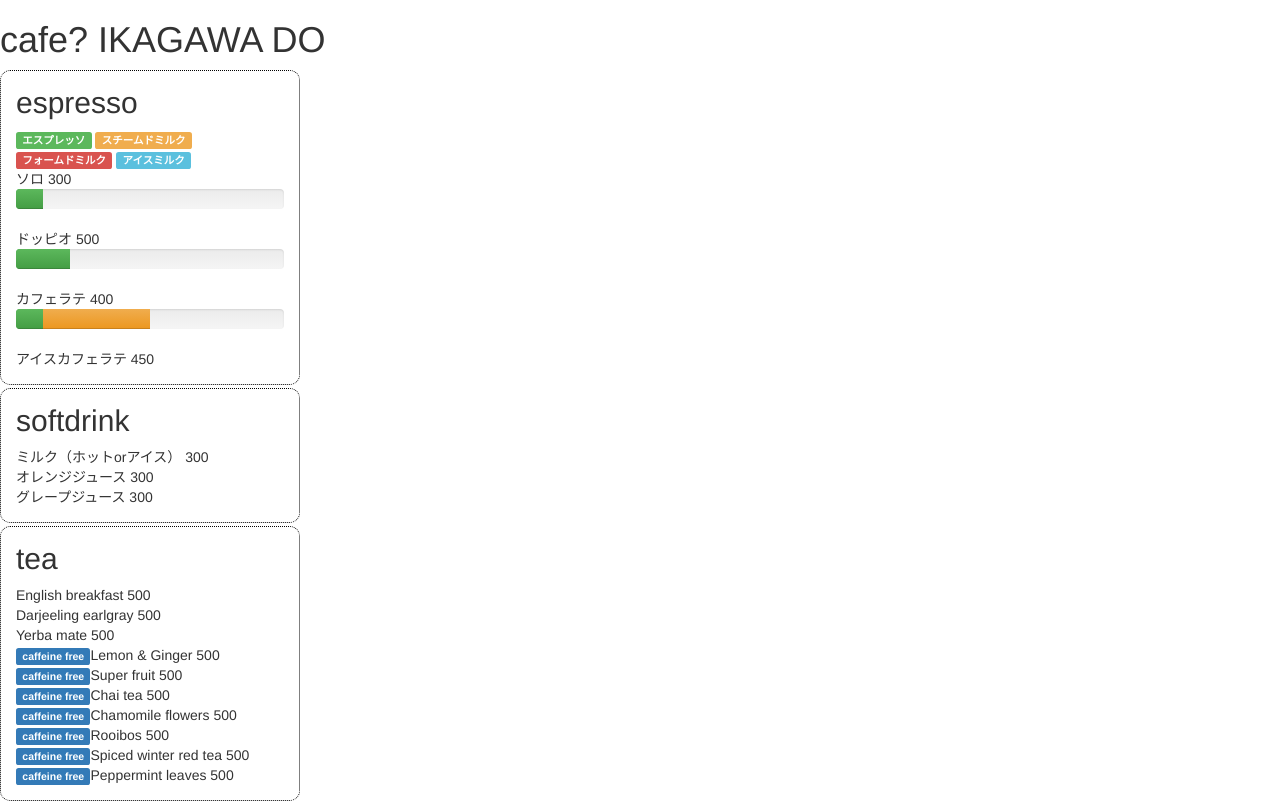
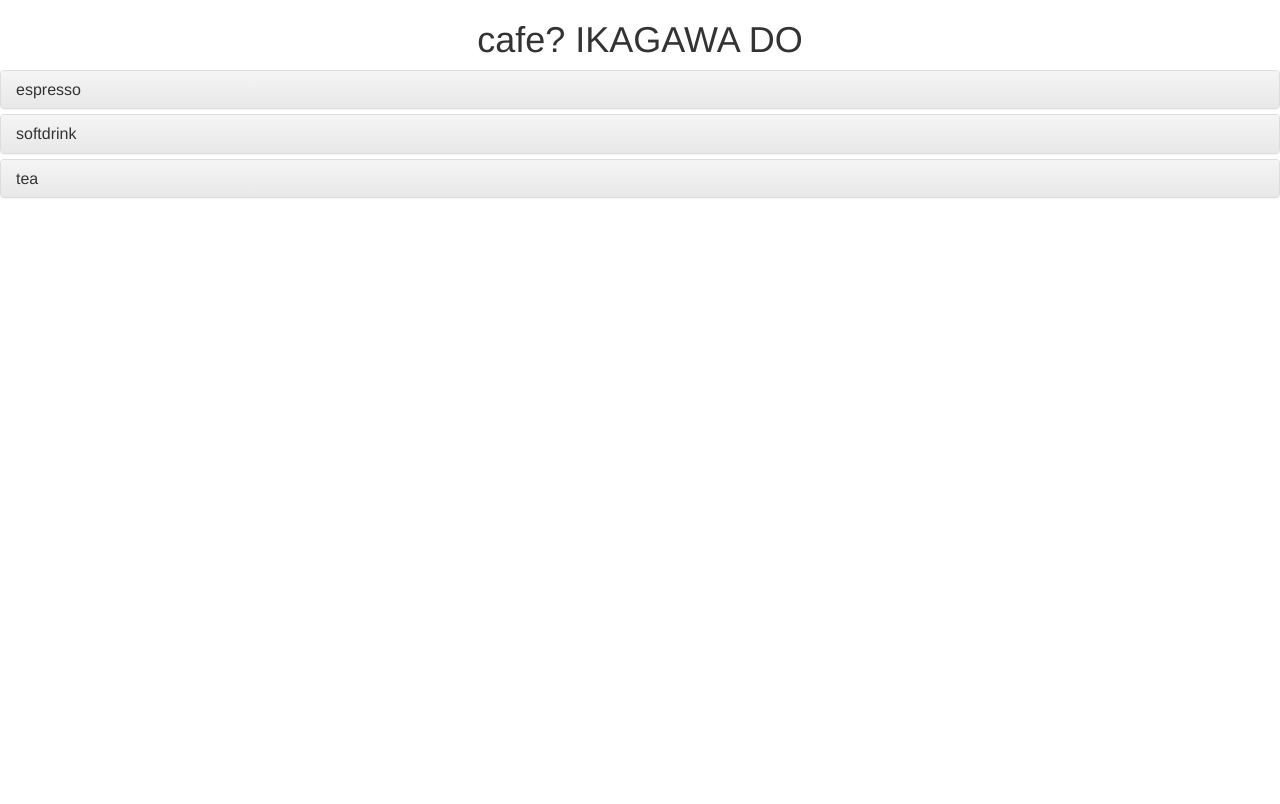
Before and after one commit to 50river/ikagawado_menu, a PHP site: page / in a window 1280 px wide. After the commit the page ends 198 px from the top, so only its background shows below. Run offline with PHP 8.4, Linux system fonts and the light colour scheme; some libraries are stand-ins or nearby versions.

Commit message:
アコーディオン化

```diff
--- a/index.html
+++ b/index.html
@@ -13,9 +13,18 @@
 
   <body>
     <h1>cafe? IKAGAWA DO</h1>
-    <div class="box">
-      <h2>espresso</h2>
-      <span class="label label-success">エスプレッソ</span>
+    <div class="panel-group" id="accordion">
+  <div class="panel panel-default">
+    <div class="panel-heading">
+      <h4 class="panel-title">
+        <a data-toggle="collapse" data-parent="#accordion" href="#collapseOne">
+          espresso
+        </a>
+      </h4>
+    </div>
+    <div id="collapseOne" class="panel-collapse collapse">
+      <div class="panel-body">
+        <span class="label label-success">エスプレッソ</span>
       <span class="label label-warning">スチームドミルク</span>
       <span class="label label-danger">フォームドミルク</span>
       <span class="label label-info">アイスミルク</span>
@@ -42,16 +51,36 @@
         </div>
       </div>
       <li>アイスカフェラテ 450</li>
+      </div>
     </div>
-    <div class="box">
-      <h2>softdrink</h2>
+  </div>
+  <div class="panel panel-default">
+    <div class="panel-heading">
+      <h4 class="panel-title">
+        <a data-toggle="collapse" data-parent="#accordion" href="#collapseTwo">
+          softdrink
+        </a>
+      </h4>
+    </div>
+    <div id="collapseTwo" class="panel-collapse collapse">
+      <div class="panel-body">
       <li>ミルク（ホットorアイス） 300</li>
       <li>オレンジジュース 300</li>
       <li>グレープジュース 300</li>
+      </div>
     </div>
-    <div class="box">
-      <h2>tea</h2>
-      <li>English breakfast 500</li>
+  </div>
+  <div class="panel panel-default">
+    <div class="panel-heading">
+      <h4 class="panel-title">
+        <a data-toggle="collapse" data-parent="#accordion" href="#collapseThree">
+          tea
+        </a>
+      </h4>
+    </div>
+    <div id="collapseThree" class="panel-collapse collapse">
+      <div class="panel-body">
+        <li>English breakfast 500</li>
       <li>Darjeeling earlgray 500</li>
       <li>Yerba mate 500</li>
       <li><span class="label label-primary">caffeine free</span>Lemon & Ginger 500</li>
@@ -61,6 +90,9 @@
       <li><span class="label label-primary">caffeine free</span>Rooibos 500</li>
       <li><span class="label label-primary">caffeine free</span>Spiced winter red tea 500</li>
       <li><span class="label label-primary">caffeine free</span>Peppermint leaves 500</li>
+      </div>
     </div>
+  </div>
+</div>
   </body>
 </html>
--- a/library/main.css
+++ b/library/main.css
@@ -5,6 +5,9 @@
 	padding: 15px 15px;
 	margin-bottom: 3px;
 }
+h1{
+	text-align: center;
+}
 h2{
 	margin-top: 0px;
 }
```
